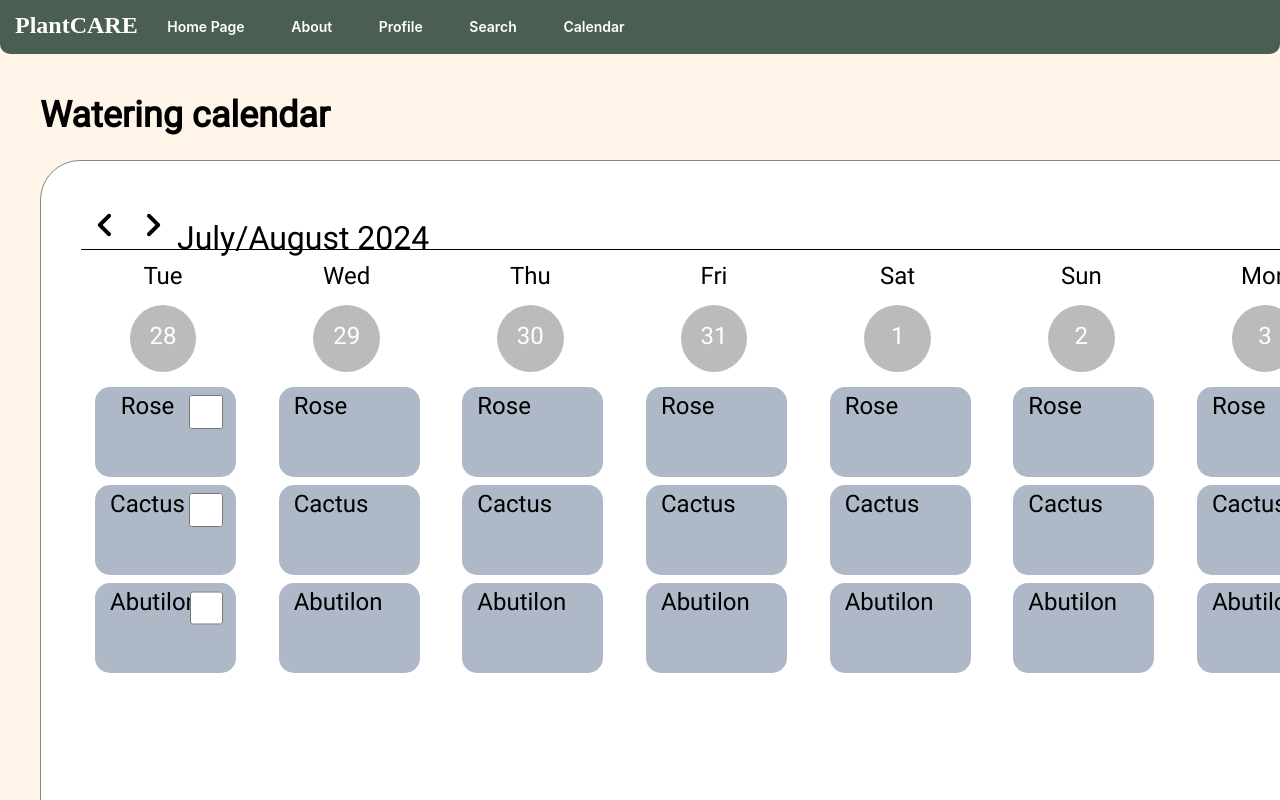
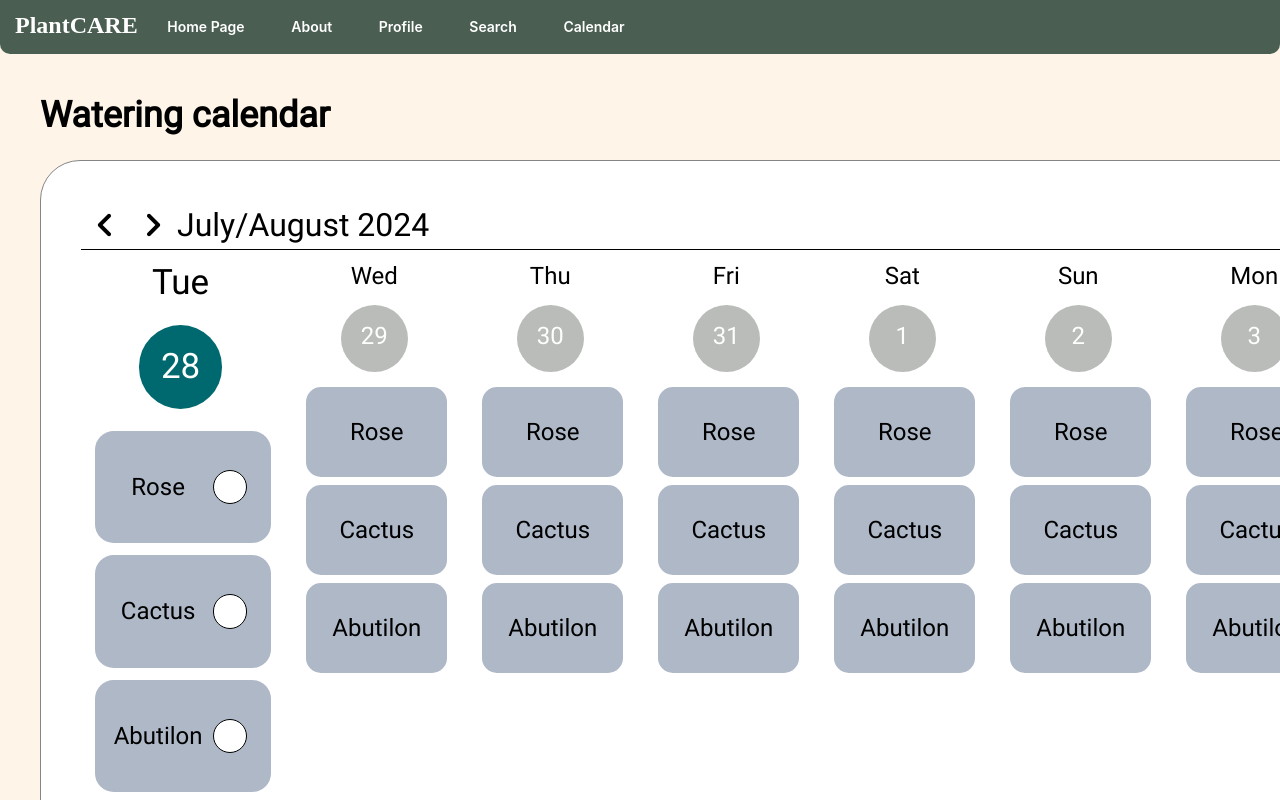
Before and after one commit to essence-666/fontend-project, a Next.js app: page /calendar in a window 1280 px wide. Shown: the top 800 px of the page. Built offline with nearby package versions, Linux system fonts and the light colour scheme.

Commit message:
secondUpdate

```diff
--- a/src/app/calendar/day.tsx
+++ b/src/app/calendar/day.tsx
@@ -5,6 +5,23 @@ const dayElement = (date: string, dayName: string, isToday: boolean) => {
     const exampleRose = reminderElement("Rose", isToday)
     const exampleCactus = reminderElement("Cactus", isToday)
     const exampleAbutilon = reminderElement("Abutilon", isToday)
+
+    if(isToday){
+        return (
+            <div className={styles.dayElementToday}>
+                <p className={styles.dateTextToday}>{dayName}</p>
+                <div className={styles.dateNumBoxToday}>
+                    <p className={styles.dateNumToday}>{date}</p>
+                </div>
+                <div className={styles.remindersToday}>
+                    <p>{exampleRose}</p>
+                    <p>{exampleCactus}</p>
+                    <p>{exampleAbutilon}</p>
+                </div>
+            </div>
+        )
+    }
+    else{
         return (
             <div className={styles.dayElement}>
                 <p className={styles.dateText}>{dayName}</p>
@@ -18,6 +35,8 @@ const dayElement = (date: string, dayName: string, isToday: boolean) => {
                 </div>
             </div>
         )
+    }
+
 };
 
 export default dayElement;
--- a/src/app/calendar/reminder.tsx
+++ b/src/app/calendar/reminder.tsx
@@ -4,9 +4,9 @@ import styles from "../styles/calendar.module.css";
 const reminderElement = (plantName:string, isToday: boolean) => {
     if(isToday){
         return(
-            <div className={styles.reminderElement}>
-                <div className={styles.reminderTextBox}>
-                    <p className={styles.reminderText}>{plantName}</p>
+            <div className={styles.reminderElementToday}>
+                <div className={styles.reminderTextBoxToday}>
+                    <p className={styles.reminderTextToday}>{plantName}</p>
                 </div>
                 <input type="checkbox" className={styles.isDone}/>
             </div>
--- a/src/app/styles/calendar.module.css
+++ b/src/app/styles/calendar.module.css
@@ -3,9 +3,50 @@
     src: local("Roboto"), url(../../../public/Roboto.ttf)
 }
 
+.reminderTextBox::-webkit-scrollbar {
+    width: 0;
+}
+
+.reminderElement::-webkit-scrollbar {
+    width: 0;
+}
+
 /*
 Все что связано с reminder.tsx
 */
+
+.reminderElementToday{
+    width: calc(121px * 1.25);
+    height: calc(80px * 1.25);
+    border-radius: calc(15px * 1.25);
+    padding-left: calc(10px * 1.25);
+    padding-right: calc(10px * 1.25);
+    padding-top: calc(5px * 1.25);
+    padding-bottom: calc(5px * 1.25);
+    display: flex;
+    background-color: #AEB8C7;
+    word-wrap:break-word;
+    align-items: center;
+    overflow: auto;
+    /* overflow-y: overlay; */
+}
+
+.reminderTextBoxToday{
+    width: calc(81px * 1.25);
+    height: calc(42px * 1.25);
+    word-wrap:break-word;
+    display: flex;
+    word-wrap: break-word;
+    overflow:auto;
+    /* overflow-y: overlay; */
+}
+
+.reminderTextToday{
+    margin:auto;
+    font-family: "Roboto";
+    font-weight: 400;
+    font-size: 24px;
+}
 
 .reminderElement{
     width: 121px;
@@ -18,38 +59,100 @@
     display: flex;
     background-color: #AEB8C7;
     word-wrap:break-word;
-    text-align: center;
-    /* overflow: auto; */
+    align-items: center;
+    overflow: auto;
+    /* overflow-y: overlay; */
 }
 
 .reminderTextBox{
     width: 81px;
     height: 42px;
     word-wrap:break-word;
-    /* overflow: auto; */
+    display: flex;
+    word-wrap: break-word;
+    overflow:auto;
+    /* overflow-y: overlay; */
 }
 
 .reminderText{
+    margin:auto;
     font-family: "Roboto";
     font-weight: 400;
     font-size: 24px;
 }
 
 input[type = 'checkbox'].isDone{
+    -webkit-appearance: none;
+    appearance: none;
+    outline: none;
+}
+input[type = 'checkbox'].isDone{
     width: 34.5px;
     height: 34.5px;
-    /* -webkit-appearance:; */
-    /* appearance: none; */
-    outline: none;
     background-color: white;
     border-radius: 25px;
-    border: 1.5px;
+    border: 1.5px solid;
     border-color: black;
+    text-align: center;
+}
+input[type = 'checkbox'].isDone:before{
+    content: '\2713';
+    display: inline-block;
+    color: black;
+    font-size: 30px;
+    line-height: 30px;
+    -webkit-transform: scale(0);
+    transform: scale(0);
+    -webkit-transition: 0.3s;
+    transition: 0.3s;
+}
+input[type = 'checkbox'].isDone:checked:before{
+    -webkit-transform: scale(1);
+    transform: scale(1);
 }
 
 /*
 Все что связано с day.tsx
 */
+
+.dayElementToday{
+    display: flex;
+    flex-direction: column;
+    align-items: center;
+    grid-gap: 22px;
+}
+
+.dateNumBoxToday{
+    width: calc(66.89px * 1.25);
+    height: calc(66.89px * 1.25);
+    border-radius: calc(150px * 1.25);
+    background-color: #00696F;
+    text-align: center;
+}
+
+.dateNumToday{
+    margin-left: 0%;
+    padding-top: 25%;
+    font-family: "Roboto";
+    font-weight: 400;
+    font-size: 35px;
+    color: #FFFFFF;
+}
+
+.dateTextToday{
+    margin-left: 0%;
+    font-family: "Roboto";
+    font-weight: 400;
+    font-size: 35px;
+    color: black;
+}
+
+.remindersToday{
+    display: flex;
+    flex-direction: column;
+    align-items: center;
+    grid-gap: 12px;
+}
 
 .dayElement{
     display: flex;
@@ -128,12 +231,12 @@ input[type = 'checkbox'].isDone{
 
 .month{
     margin: 0px;
-    padding-bottom: 5px;
-    padding-bottom: 5px;
+    padding-top: 5px;
     font-family: "Roboto";
     font-weight: 400;
     font-size: 32px;
     color: black;
+    vertical-align: top;
 }
 
 .button{
@@ -155,5 +258,5 @@ input[type = 'checkbox'].isDone{
     padding-top: 12px;
     display: flex;
     vertical-align: top;
-    grid-gap: 32.67px;
+    grid-gap: 25px;
 }
```
Lines whose indentation alone changed are shown as unchanged.
